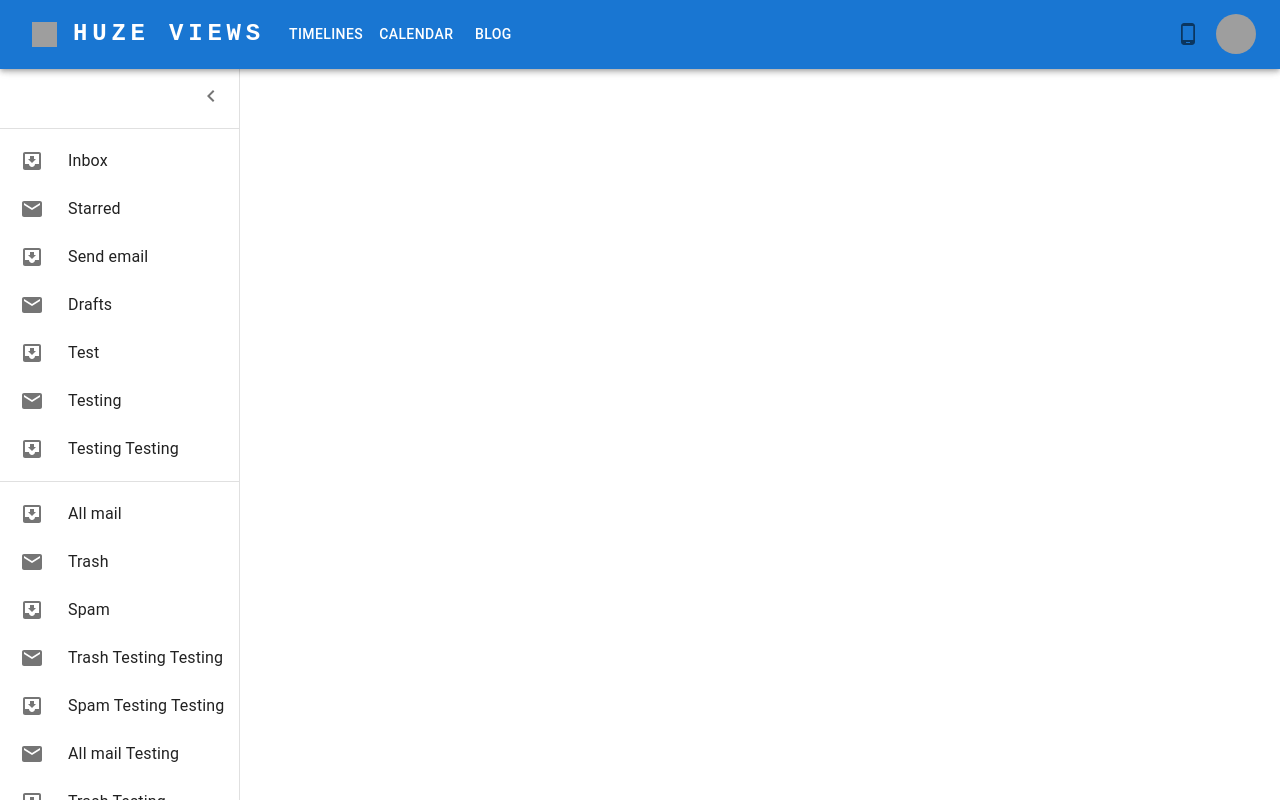
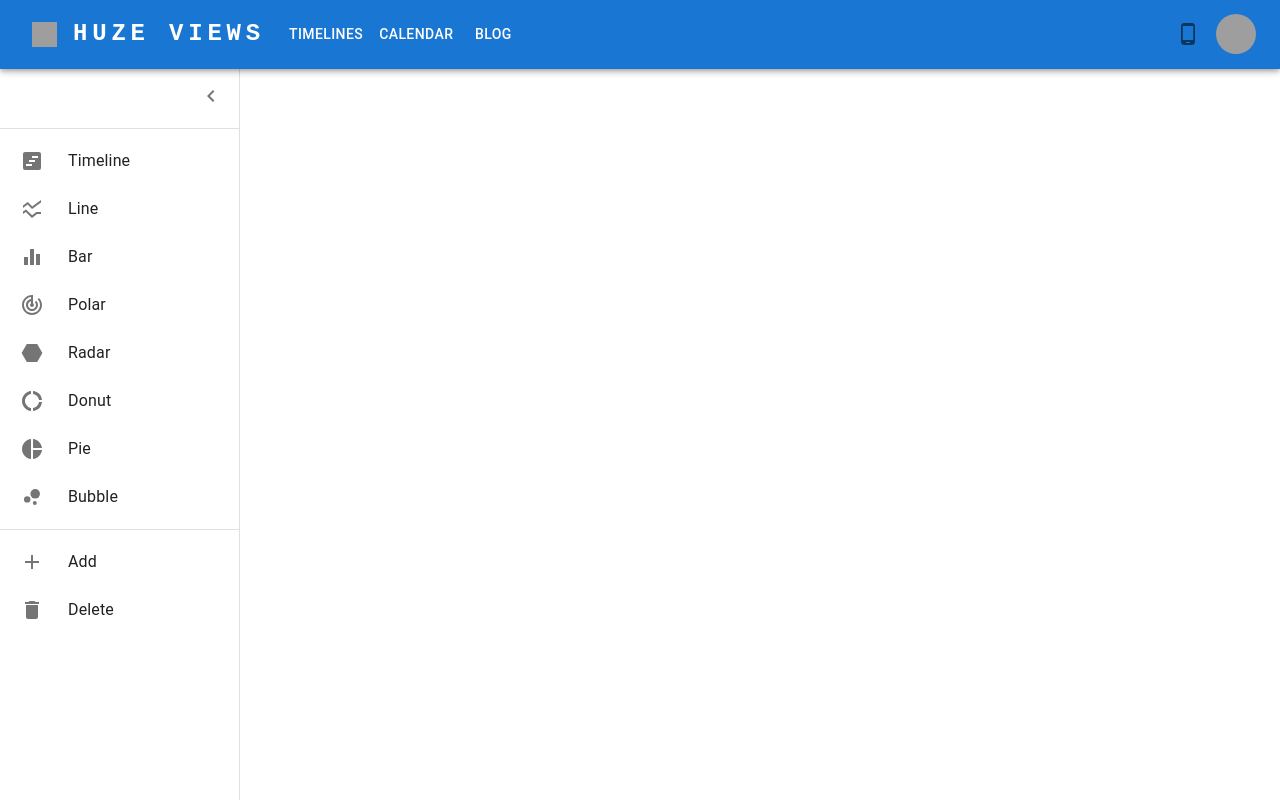
Before and after one commit to al-ex-huze/timelines, a React (Vite) app: page / in a window 1280 px wide. Built offline with nearby package versions, Linux system fonts and the light colour scheme; grey boxes are pictures that could not be loaded.

Commit message:
implements reusable drawers lists

```diff
--- a/src/components/BottomDrawerContents.jsx
+++ b/src/components/BottomDrawerContents.jsx
@@ -1,55 +1,40 @@
-import * as React from 'react';
-import Box from '@mui/material/Box';
-import Drawer from '@mui/material/Drawer';
-import Button from '@mui/material/Button';
-import List from '@mui/material/List';
-import Divider from '@mui/material/Divider';
-import ListItem from '@mui/material/ListItem';
-import ListItemButton from '@mui/material/ListItemButton';
-import ListItemIcon from '@mui/material/ListItemIcon';
-import ListItemText from '@mui/material/ListItemText';
-import InboxIcon from '@mui/icons-material/MoveToInbox';
-import MailIcon from '@mui/icons-material/Mail';
+import * as React from "react";
+import List from "@mui/material/List";
+import Divider from "@mui/material/Divider";
+import ListItem from "@mui/material/ListItem";
+import ListItemButton from "@mui/material/ListItemButton";
+import ListItemIcon from "@mui/material/ListItemIcon";
+import ListItemText from "@mui/material/ListItemText";
 
+import {
+    drawersListArrayCharts,
+    drawersListArrayControls,
+} from "./DrawersList";
 
 const BottomDrawerContents = () => {
     return (
-        // <Box
-        //     sx={{
-        //         width: "auto",
-        //     }}
-        //     role="presentation"
-        //     onClick={toggleDrawer(anchor, false)}
-        //     onKeyDown={toggleDrawer(anchor, false)}
-        // >
         <div>
             <List>
-                {["Inbox", "Starred", "Send email", "Drafts"].map(
-                    (text, index) => (
-                        <ListItem key={text} disablePadding>
+                {drawersListArrayCharts.map((element, index) => (
+                    <ListItem key={element.text} disablePadding>
                         <ListItemButton>
                             <ListItemIcon>
-                                    {index % 2 === 0 ? (
-                                        <InboxIcon />
-                                    ) : (
-                                        <MailIcon />
-                                    )}
+                                <element.icon />
                             </ListItemIcon>
-                                <ListItemText primary={text} />
+                            <ListItemText primary={element.text} />
                         </ListItemButton>
                     </ListItem>
-                    )
-                )}
+                ))}
             </List>
             <Divider />
             <List>
-                {["All mail", "Trash", "Spam"].map((text, index) => (
-                    <ListItem key={text} disablePadding>
+                {drawersListArrayControls.map((element, index) => (
+                    <ListItem key={element.text} disablePadding>
                         <ListItemButton>
                             <ListItemIcon>
-                                {index % 2 === 0 ? <InboxIcon /> : <MailIcon />}
+                                <element.icon />
                             </ListItemIcon>
-                            <ListItemText primary={text} />
+                            <ListItemText primary={element.text} />
                         </ListItemButton>
                     </ListItem>
                 ))}
--- /dev/null
+++ b/src/components/DrawersList.jsx
@@ -0,0 +1,29 @@
+import ViewTimelineIcon from "@mui/icons-material/ViewTimeline";
+import TimelineIcon from '@mui/icons-material/Timeline';
+import SsidChartIcon from '@mui/icons-material/SsidChart';
+import TrackChangesIcon from '@mui/icons-material/TrackChanges';
+import EqualizerIcon from '@mui/icons-material/Equalizer';
+import HexagonIcon from '@mui/icons-material/Hexagon';
+import DonutLargeIcon from '@mui/icons-material/DonutLarge';
+import DataUsageIcon from '@mui/icons-material/DataUsage';
+import PieChartIcon from '@mui/icons-material/PieChart';
+import BubbleChartIcon from '@mui/icons-material/BubbleChart';
+
+import AddIcon from '@mui/icons-material/Add';
+import DeleteIcon from '@mui/icons-material/Delete';
+
+export const drawersListArrayCharts = [
+    { text: "Timeline", icon: ViewTimelineIcon },
+    { text: "Line", icon: SsidChartIcon },
+    { text: "Bar", icon: EqualizerIcon },
+    { text: "Polar", icon: TrackChangesIcon },
+    { text: "Radar", icon: HexagonIcon },
+    { text: "Donut", icon: DonutLargeIcon },
+    { text: "Pie", icon: PieChartIcon },
+    { text: "Bubble", icon: BubbleChartIcon },
+];
+
+export const drawersListArrayControls = [
+    { text: "Add", icon: AddIcon },
+    { text: "Delete", icon: DeleteIcon },
+]
--- a/src/components/SideDrawerContents.jsx
+++ b/src/components/SideDrawerContents.jsx
@@ -12,6 +12,8 @@ import ListItemText from "@mui/material/ListItemText";
 import InboxIcon from "@mui/icons-material/MoveToInbox";
 import MailIcon from "@mui/icons-material/Mail";
 
+import { drawersListArrayCharts, drawersListArrayControls } from "./DrawersList";
+
 const DrawerHeader = styled("div")(({ theme }) => ({
     display: "flex",
     alignItems: "center",
@@ -20,11 +22,7 @@ const DrawerHeader = styled("div")(({ theme }) => ({
     ...theme.mixins.toolbar,
 }));
 
-const SideDrawerContents = ({
-    open,
-    handleDrawerOpen,
-    handleDrawerClose,
-}) => {
+const SideDrawerContents = ({ open, handleDrawerOpen, handleDrawerClose }) => {
     const theme = useTheme();
 
     return (
@@ -43,17 +41,9 @@ const SideDrawerContents = ({
             </DrawerHeader>
             <Divider />
             <List>
-                {[
-                    "Inbox",
-                    "Starred",
-                    "Send email",
-                    "Drafts",
-                    "Test",
-                    "Testing",
-                    "Testing Testing",
-                ].map((text, index) => (
+                {drawersListArrayCharts.map((element, index) => (
                     <ListItem
-                        key={text}
+                        key={element.text}
                         disablePadding
                         sx={{ display: "block" }}
                     >
@@ -87,10 +77,10 @@ const SideDrawerContents = ({
                                           },
                                 ]}
                             >
-                                {index % 2 === 0 ? <InboxIcon /> : <MailIcon />}
+                                <element.icon />
                             </ListItemIcon>
                             <ListItemText
-                                primary={text}
+                                primary={element.text}
                                 sx={[
                                     open
                                         ? {
@@ -107,18 +97,9 @@ const SideDrawerContents = ({
             </List>
             <Divider />
             <List>
-                {[
-                    "All mail",
-                    "Trash",
-                    "Spam",
-                    "Trash Testing Testing",
-                    "Spam Testing Testing",
-                    "All mail Testing",
-                    "Trash Testing",
-                    "Spam Testing",
-                ].map((text, index) => (
+                {drawersListArrayControls.map((element, index) => (
                     <ListItem
-                        key={text}
+                        key={element.text}
                         disablePadding
                         sx={{ display: "block" }}
                     >
@@ -152,10 +133,10 @@ const SideDrawerContents = ({
                                           },
                                 ]}
                             >
-                                {index % 2 === 0 ? <InboxIcon /> : <MailIcon />}
+                                <element.icon />
                             </ListItemIcon>
                             <ListItemText
-                                primary={text}
+                                primary={element.text}
                                 sx={[
                                     open
                                         ? {
```
Lines whose indentation alone changed are shown as unchanged.
